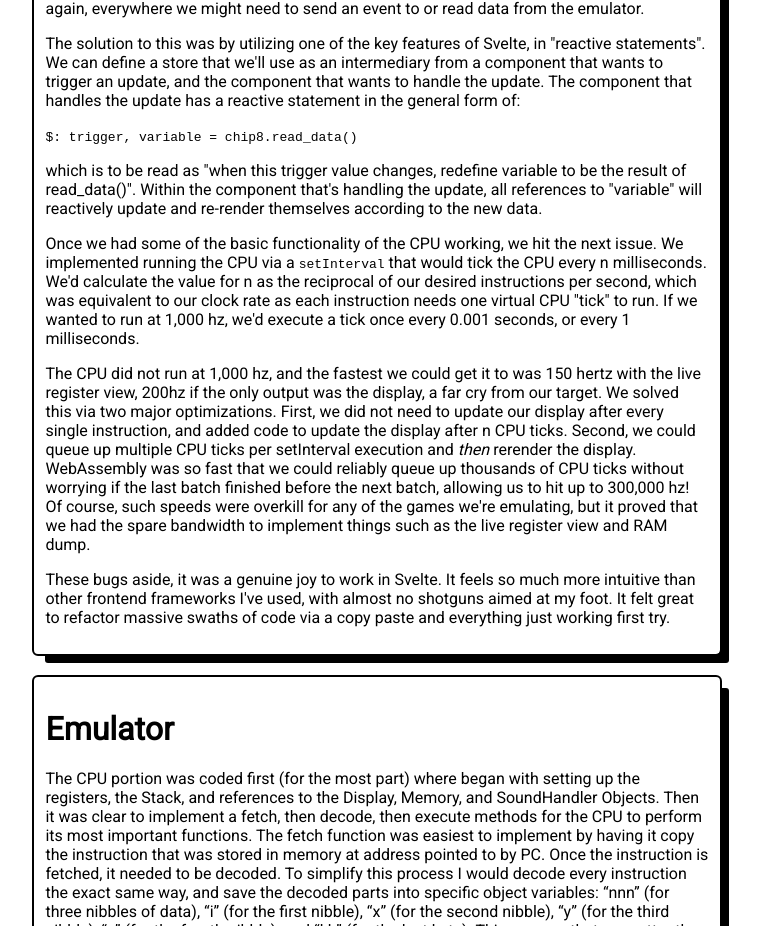
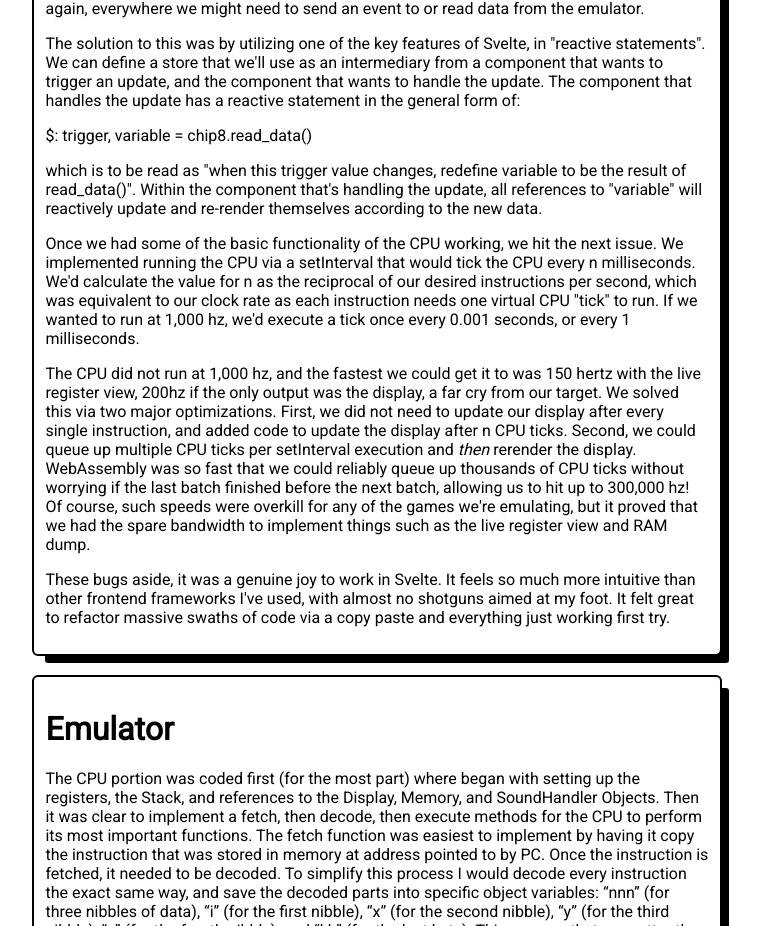
Before and after one commit to moodyRahman/cs499_chip8emu, a SvelteKit app in the folder frontend/: page /writeup in a window 1280 px wide. Shown: the part 1360-2286 px from the top of the page, without its empty margins (94-854 px from the left). Built offline with nearby package versions, Linux system fonts and the light colour scheme.

Commit message:
deleted code css

```diff
--- a/frontend/src/routes/writeup/+page.svelte
+++ b/frontend/src/routes/writeup/+page.svelte
@@ -227,8 +227,4 @@
     box-shadow: 10px 10px 0px -1px black;
   }
 
-  code {
-    display: inline;
-    font-family: monospace;
-  }
 </style>
```
